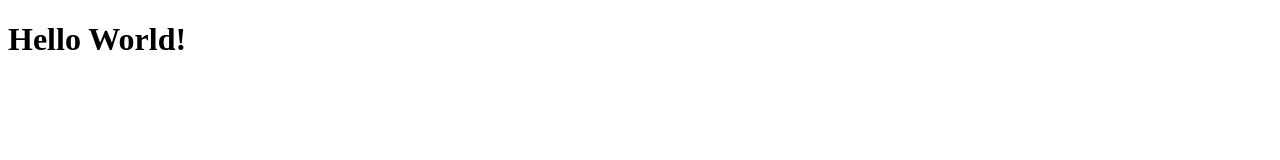
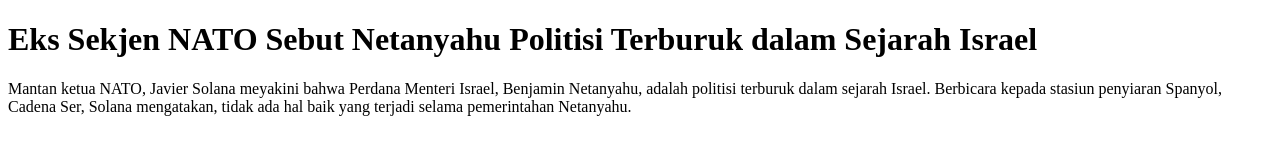
Before and after one commit to fina-programmer/belajar-git-remote, a plain HTML site: page index.html in a window 1280 px wide. Drawn offline with Linux system fonts and the light colour scheme.

Commit message:
Menambahkan text di index dan menghapus CSS

```diff
--- a/index.html
+++ b/index.html
@@ -6,7 +6,7 @@
     <title>Belajar Git Remote</title>
 </head>
 <body>
-    <h1>Hello World!</h1>
-
+    <h1>Eks Sekjen NATO Sebut Netanyahu Politisi Terburuk dalam Sejarah Israel</h1>
+    <p>Mantan ketua NATO, Javier Solana meyakini bahwa Perdana Menteri Israel, Benjamin Netanyahu, adalah politisi terburuk dalam sejarah Israel. Berbicara kepada stasiun penyiaran Spanyol, Cadena Ser, Solana mengatakan, tidak ada hal baik yang terjadi selama pemerintahan Netanyahu.</p>
 </body>
 </html>
--- a/style.css
+++ /dev/null
@@ -1 +0,0 @@
-/* Ini file style
```
